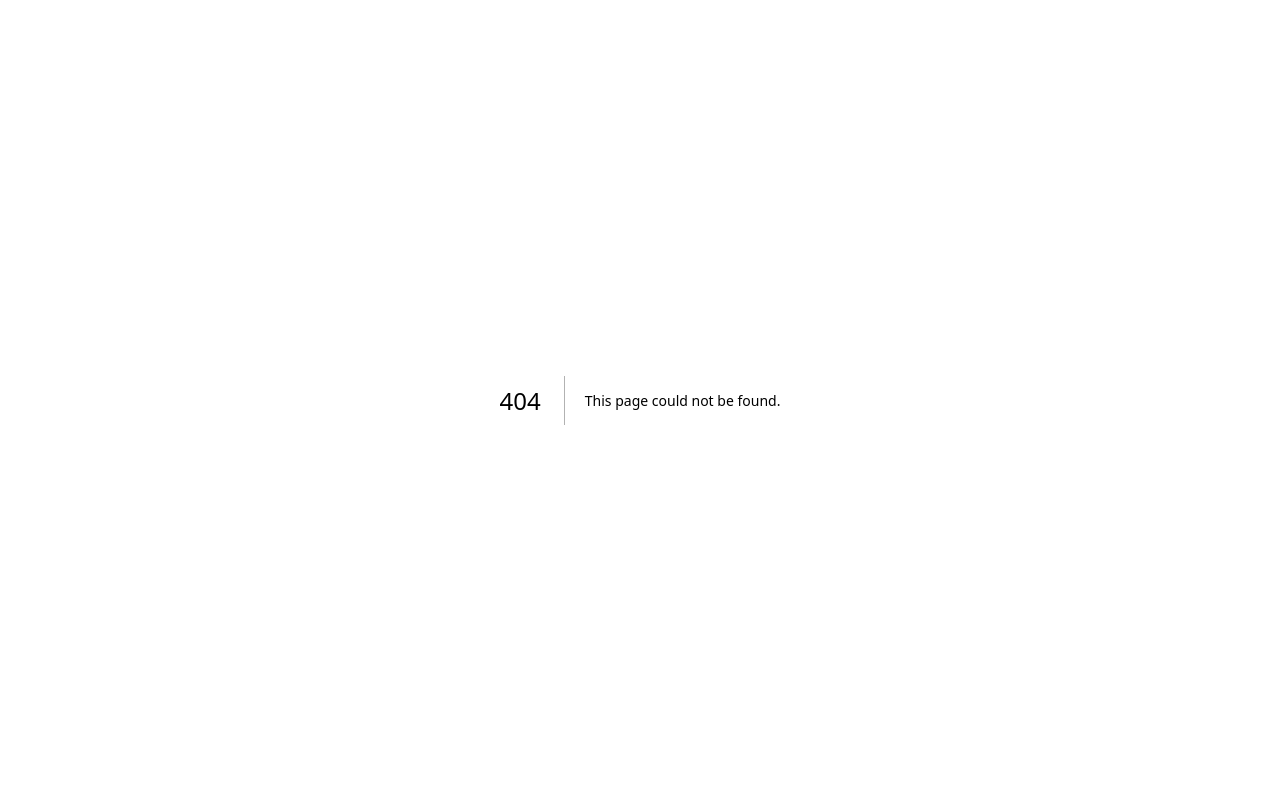
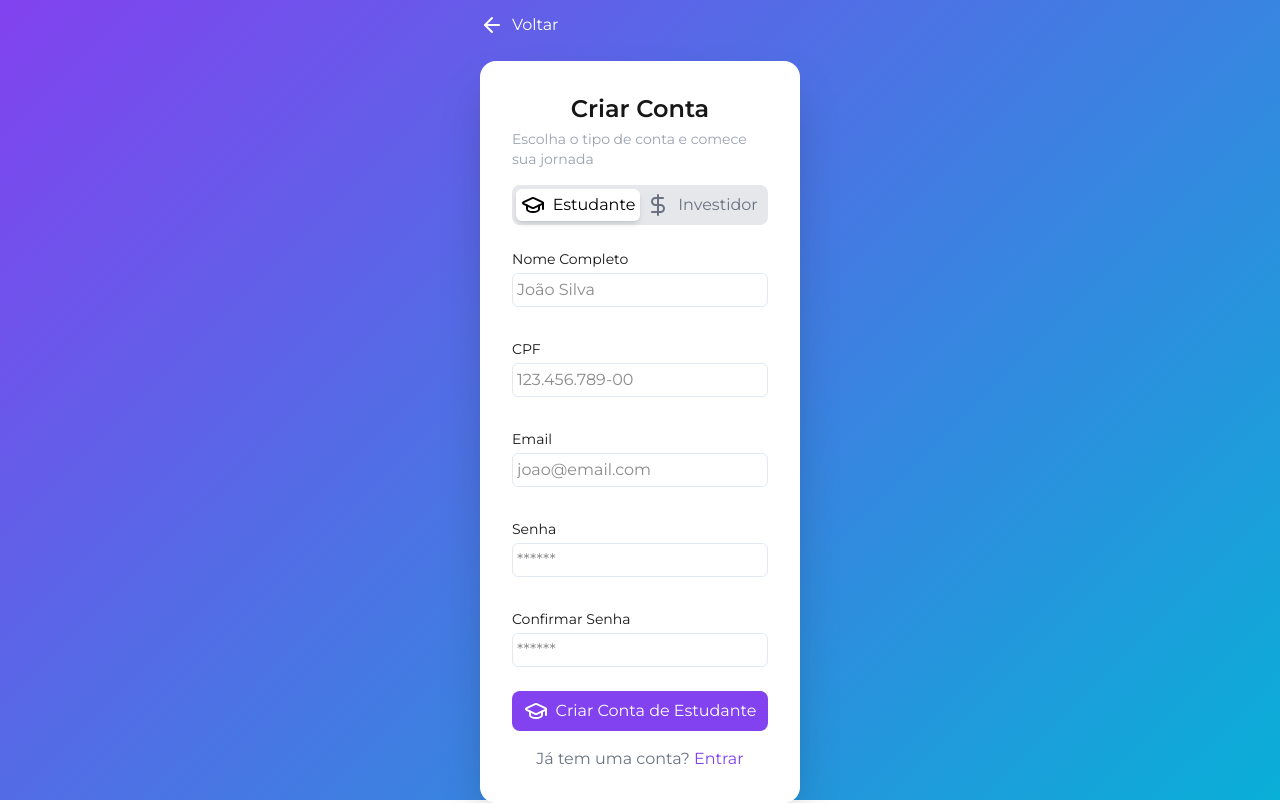
Before and after one commit to anabeggiato/inovcamp-qi_tech-g32, a Next.js app in the folder client/: page /cadastro in a window 1280 px wide. Before the commit this address had no page. Built offline with nearby package versions, Linux system fonts and the light colour scheme.

Commit message:
feat: corrige caminho da tela de login e adiciona tela de cadastro

```diff
--- /dev/null
+++ b/client/src/app/cadastro/page.jsx
@@ -0,0 +1,146 @@
+"use client"
+import { useState } from 'react'
+import { GraduationCap, DollarSign, ArrowLeft } from 'lucide-react'
+
+export default function Register() {
+    // Mapeamento da seleção de roles do frontend (em português) para o backend (em inglês)
+    const roleMapping = {
+        'Estudante': 'student',
+        'Investidor': 'investor'
+    };
+
+    // Estado para armazenar as informações do usuário
+    const [user, setUser] = useState({
+        name: '',
+        cpf: '',
+        email: '',
+        password: '',
+        role: 'Estudante',  // Valor inicial em português
+    });
+
+    // Função para alterar a seleção do role
+    const handleSelectRole = (role) => {
+        setUser(prevState => ({ ...prevState, role }));
+    };
+
+    // Função para atualizar as informações do usuário
+    const handleInputChange = (e) => {
+        const { name, value } = e.target;
+        setUser(prevState => ({
+            ...prevState,
+            [name]: value,
+        }));
+    };
+
+    // Quando for enviar os dados para o backend, fazemos o mapeamento do role
+    const handleSubmit = () => {
+        const dataToSend = {
+            ...user,
+            role: roleMapping[user.role],  // Mapeando o role para o valor esperado pelo backend
+        };
+
+        // Enviar dataToSend para o backend (exemplo fictício)
+        console.log('Enviando dados para o backend:', dataToSend);
+        // Aqui você pode fazer uma requisição para a API do backend, como um fetch ou axios.
+    };
+
+    return (
+        <div className='w-screen h-screen bg-brand-gradient flex flex-col items-center justify-center'>
+            <div className='w-[25%] mb-2'>
+                <button className='flex items-center gap-2 py-4 text-white hover:text-gray-300'>
+                    <ArrowLeft className='text-sm' />
+                    <p className=' text-md '>Voltar</p>
+                </button>
+            </div>
+
+            <section className='bg-white w-[25%] rounded-2xl z-1 flex flex-col align-center items-center justify-between p-8 shadow-2xl'>
+                <h3 className='font-semibold pb-1 text-2xl'>Criar Conta</h3>
+                <p className='text-sm text-gray-400'>Escolha o tipo de conta e comece sua jornada</p>
+                <div className="flex bg-gray-200 w-full rounded-lg p-1 mt-4">
+                    <button
+                        onClick={() => handleSelectRole('Estudante')}
+                        className={`w-[50%] rounded-md p-1 flex items-center justify-center gap-2 ${user.role === 'Estudante' ? 'bg-white text-black shadow-md' : 'text-gray-500'}`}
+                    >
+                        <GraduationCap /> Estudante
+                    </button>
+                    <button
+                        onClick={() => handleSelectRole('Investidor')}
+                        className={`w-[50%] rounded-md p-1 flex items-center justify-center gap-2 ${user.role === 'Investidor' ? 'bg-white text-black shadow-md' : 'text-gray-500'}`}
+                    >
+                        <DollarSign className='text-sm' /> Investidor
+                    </button>
+                </div>
+
+                <div className='w-full'>
+                    <div className='flex flex-col w-full mt-4 space-y-1 py-2'>
+                        <label className='text-sm'>Nome Completo</label>
+                        <input
+                            type="text"
+                            placeholder='João Silva'
+                            name="name"
+                            value={user.name}
+                            onChange={handleInputChange}
+                            className='border border-border rounded-md p-1'
+                        />
+                    </div>
+
+                    <div className='flex flex-col w-full mt-4 space-y-1 py-2'>
+                        <label className='text-sm'>CPF</label>
+                        <input
+                            type="text"
+                            placeholder='123.456.789-00'
+                            name="cpf"
+                            value={user.cpf}
+                            onChange={handleInputChange}
+                            className='border border-border rounded-md p-1'
+                        />
+                    </div>
+
+                    <div className='flex flex-col w-full mt-4 space-y-1 py-2'>
+                        <label className='text-sm'>Email</label>
+                        <input
+                            type="email"
+                            placeholder='joao@email.com'
+                            name="email"
+                            value={user.email}
+                            onChange={handleInputChange}
+                            className='border border-border rounded-md p-1'
+                        />
+                    </div>
+
+                    <div className='flex flex-col w-full mt-4 space-y-1 py-2'>
+                        <label className='text-sm'>Senha</label>
+                        <input
+                            type="password"
+                            placeholder='******'
+                            name="password"
+                            value={user.password}
+                            onChange={handleInputChange}
+                            className='border border-border rounded-md p-1'
+                        />
+                    </div>
+
+                    <div className='flex flex-col w-full mt-4 space-y-1 py-2'>
+                        <label className='text-sm'>Confirmar Senha</label>
+                        <input
+                            type="password"
+                            placeholder='******'
+                            className='border border-border rounded-md p-1'
+                        />
+                    </div>
+
+                    <button
+                        className={`flex items-center justify-center gap-2 p-2 text-white w-full rounded-lg mt-4 ${user.role === "Estudante" ? "bg-primary hover:bg-primary/90" : "bg-sea-green hover:bg-sea-green/90"}`}
+                        onClick={handleSubmit} // Adicionando a lógica de envio do formulário
+                    >
+                        {user.role === "Estudante" ? <GraduationCap /> : <DollarSign />}
+                        Criar Conta de {user.role}
+                    </button>
+                    <p className='w-full text-center text-gray-500 pt-4'>
+                        Já tem uma conta? <a href="/login" className='text-primary'>Entrar</a>
+                    </p>
+                </div>
+            </section>
+        </div>
+    )
+}
--- a/client/src/app/components/Header.jsx
+++ b/client/src/app/components/Header.jsx
@@ -28,7 +28,7 @@ export default function Header() {
                 <button className="rounded-lg p-2 hover:bg-primary hover:text-white transition-colors duration-300 ease-in-out" onClick={() => router.push("/login")}>
                     Entrar
                 </button>
-                <button className="bg-purple-gradient text-white rounded-lg p-2">
+                <button className="bg-purple-gradient text-white rounded-lg p-2" onClick={() => router.push('/cadastro')}>
                     Começar Agora
                 </button>
             </div>
--- /dev/null
+++ b/client/src/app/login/page.jsx
@@ -0,0 +1,52 @@
+"use client"
+import { useEffect, useState } from 'react'
+import { ArrowLeft } from 'lucide-react';
+
+export default function Login() {
+
+    const [email, setEmail] = useState('');
+    const [password, setPassword] = useState('');
+
+    const user = {
+        email, password
+    }
+
+    return (
+        <div className='w-screen h-screen bg-brand-gradient flex flex-col items-center justify-center'>
+            <div className='w-[25%] mb-2'>
+                <button className='flex items-center gap-2 py-4 text-white hover:text-gray-300'>
+                    <ArrowLeft className='text-sm' />
+                    <p className=' text-md '>Voltar</p>
+                </button>
+            </div>
+
+            <section className='bg-white w-[25%] h-[50%] rounded-2xl z-1 flex flex-col align-center items-center justify-between p-8 shadow-2xl'>
+                <h3 className='font-semibold pb-1 text-2xl'>Bem-vindo de volta</h3>
+                <p className='text-sm text-gray-400'>Entre com suas credenciais para acessar sua conta</p>
+
+                <div className='flex flex-col w-full mt-4 space-y-1 py-2'>
+                    <label className='text-sm'>Email</label>
+                    <input type='email' placeholder="seu@email.com" className='border border-border rounded-md p-1' onChange={(e) => setEmail(e.target.value)} />
+                </div>
+
+                <div className='flex flex-col w-full mb-4 space-y-1'>
+                    <label className='text-sm'>Senha</label>
+                    <input type='password' placeholder='Digite sua senha' className='border border-border rounded-md p-1' onChange={(e) => setPassword(e.target.value)} />
+                </div>
+
+                <div className='w-full flex justify-between'>
+                    <div className="space-x-1">
+                        <input type='checkbox' />
+                        <label className='text-gray-400 font-regular'>Lembrar de mim</label>
+                    </div>
+
+                    <a href='/#' className='text-primary underline'>Esqueceu a senha?</a>
+                </div>
+
+                <button className='bg-primary p-2 text-white w-full rounded-lg mt-4 hover:bg-primary/90'>Entrar</button>
+
+                <p className='text-gray-500'>Não tem uma conta? <a href="/cadastro" className='text-primary underline'>Cadastre-se</a></p>
+            </section>
+        </div>
+    )
+}
```
